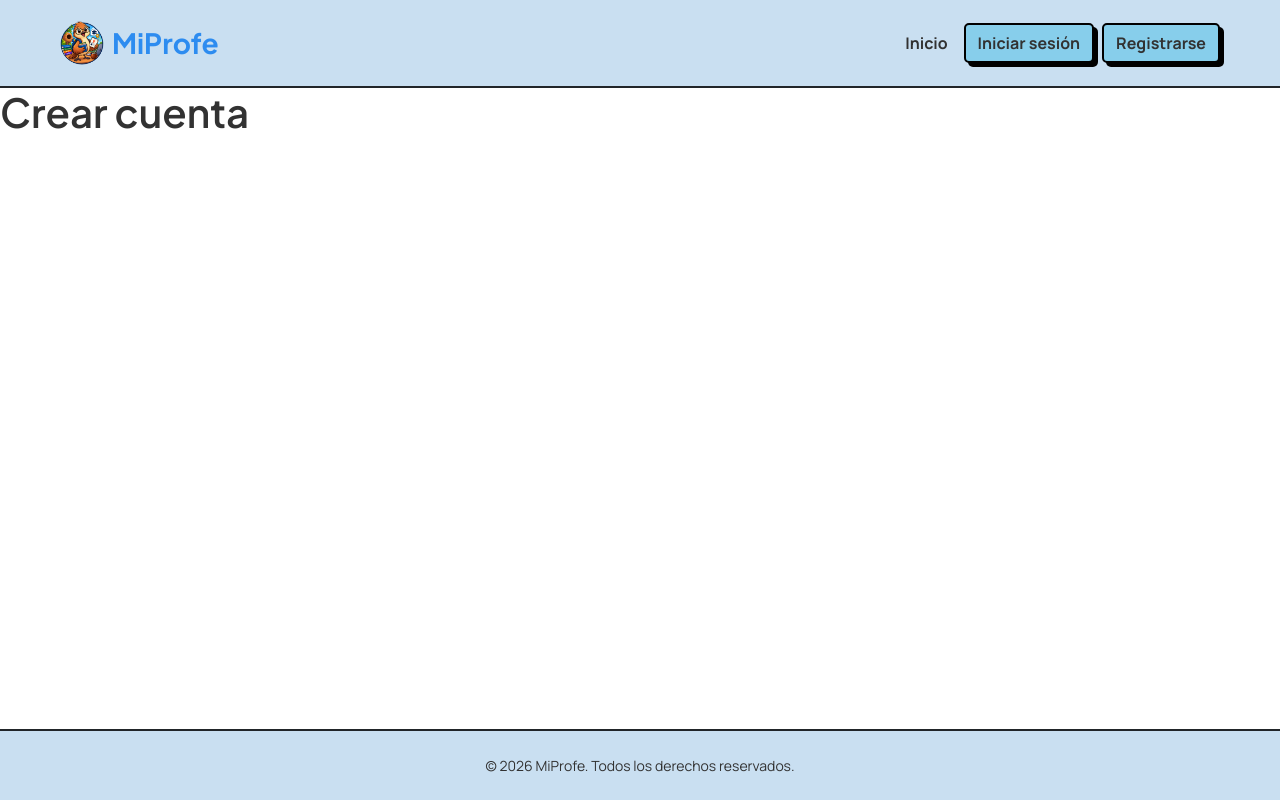
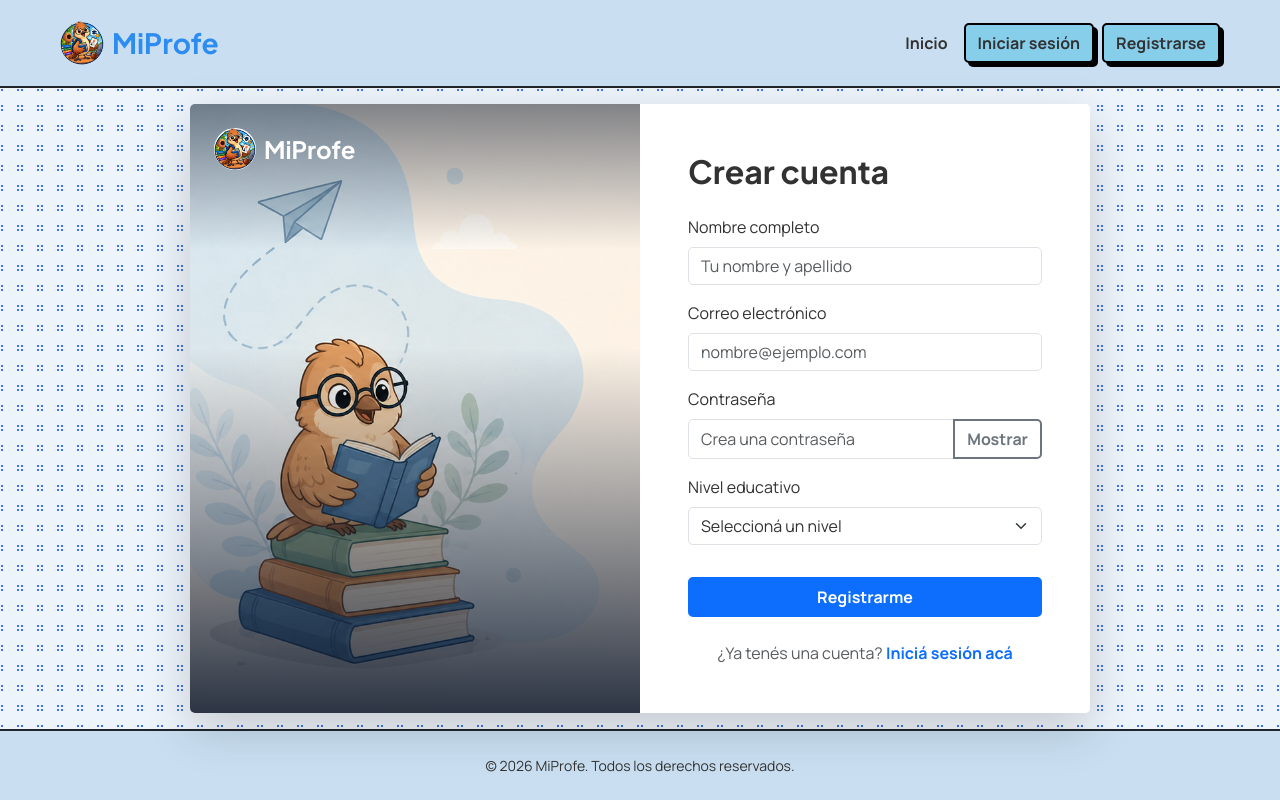
Before and after one commit to sofiaaltamiranda22/TP02-C9-TUP, a React (Vite) app in the folder MiProfe/: page /registro in a window 1280 px wide. Built offline with nearby package versions, Linux system fonts and the light colour scheme.

Commit message:
Armo Login y Registro y completo el SelectNivel

```diff
--- a/MiProfe/src/components/common/SelectNivel.jsx
+++ b/MiProfe/src/components/common/SelectNivel.jsx
@@ -1,6 +1,19 @@
-// Select de nivel educativo (Primario, Secundario, Universitario, Adultos): Registro, Publicar oferta y Editar perfil
-function SelectNivel() {
-  return <div>SelectNivel</div>
+import { Form } from 'react-bootstrap'
+
+const niveles = ['Primario', 'Secundario', 'Universitario', 'Adultos']
+
+function SelectNivel({ id, label }) {
+  return (
+    <Form.Group controlId={id}>
+      <Form.Label>{label}</Form.Label>
+      <Form.Select name={id}>
+        <option value="">Seleccioná un nivel</option>
+        {niveles.map((nivel) => (
+          <option key={nivel} value={nivel.toLowerCase()}>{nivel}</option>
+        ))}
+      </Form.Select>
+    </Form.Group>
+  )
 }
 
 export default SelectNivel
--- a/MiProfe/src/pages/principal/Login.jsx
+++ b/MiProfe/src/pages/principal/Login.jsx
@@ -1,9 +1,60 @@
-// Inicio de sesion
+import { Link } from 'react-router-dom'
+import PanelVisualAuth from '../../components/auth/PanelVisualAuth'
+import CampoPassword from '../../components/auth/CampoPassword'
+
 function Login() {
   return (
-    <section>
-      <h1>Iniciar sesión</h1>
-    </section>
+    <div className="mi-fondo-puntos flex-grow-1 d-flex justify-content-center align-items-center p-3">
+      <div className="card shadow-lg border-0 overflow-hidden" style={{ maxWidth: '900px', width: '100%' }}>
+        <div className="row g-0">
+
+          <PanelVisualAuth
+            titulo="¡Hola de nuevo!"
+            subtitulo="Ingresá para conectarte con tus profesores y clases."
+          />
+
+
+          <div className="col-md-6 p-4 p-md-5 bg-white">
+            <h2 className="fw-bold mb-4">Iniciar sesión</h2>
+
+            <form>
+              <div className="mb-3">
+                <label htmlFor="email" className="form-label">Correo electrónico</label>
+                <input
+                  type="email"
+                  className="form-control"
+                  id="email"
+                  placeholder="nombre@ejemplo.com"
+                  required
+                />
+              </div>
+
+              <div className="mb-3">
+                <CampoPassword
+                  id="password"
+                  label="Contraseña"
+                  placeholder="Ingresá tu contraseña"
+                />
+              </div>
+
+              <button type="submit" className="btn btn-primary w-100 mt-3">
+                Ingresar
+              </button>
+            </form>
+
+            <div className="text-center mt-4">
+              <p className="mb-0 text-muted">
+                ¿No tenés una cuenta?{' '}
+                <Link to="/registro" className="fw-bold text-decoration-none">
+                  Registrate acá
+                </Link>
+              </p>
+            </div>
+          </div>
+
+        </div>
+      </div>
+    </div>
   )
 }
 
--- a/MiProfe/src/pages/principal/Registro.jsx
+++ b/MiProfe/src/pages/principal/Registro.jsx
@@ -1,9 +1,75 @@
-// Registro de alumno o profesor
+import { Link } from 'react-router-dom'
+import PanelVisualAuth from '../../components/auth/PanelVisualAuth'
+import CampoPassword from '../../components/auth/CampoPassword'
+import SelectNivel from '../../components/common/SelectNivel'
+
 function Registro() {
   return (
-    <section>
-      <h1>Crear cuenta</h1>
-    </section>
+    <div className="mi-fondo-puntos flex-grow-1 d-flex justify-content-center align-items-center p-3">
+      <div className="card shadow-lg border-0 overflow-hidden" style={{ maxWidth: '900px', width: '100%' }}>
+        <div className="row g-0">
+
+          <PanelVisualAuth
+            titulo="¡Sumate a MiProfe!"
+            subtitulo="Creá tu cuenta para empezar a aprender o enseñar."
+          />
+
+          <div className="col-md-6 p-4 p-md-5 bg-white">
+            <h2 className="fw-bold mb-4">Crear cuenta</h2>
+
+            <form>
+              <div className="mb-3">
+                <label htmlFor="nombre" className="form-label">Nombre completo</label>
+                <input
+                  type="text"
+                  className="form-control"
+                  id="nombre"
+                  placeholder="Tu nombre y apellido"
+                  required
+                />
+              </div>
+
+              <div className="mb-3">
+                <label htmlFor="email" className="form-label">Correo electrónico</label>
+                <input
+                  type="email"
+                  className="form-control"
+                  id="email"
+                  placeholder="nombre@ejemplo.com"
+                  required
+                />
+              </div>
+
+              <div className="mb-3">
+                <CampoPassword
+                  id="password"
+                  label="Contraseña"
+                  placeholder="Crea una contraseña"
+                />
+              </div>
+
+              <div className="mb-3">
+                <SelectNivel id="nivel" label="Nivel educativo" />
+              </div>
+
+              <button type="submit" className="btn btn-primary w-100 mt-3">
+                Registrarme
+              </button>
+            </form>
+
+            <div className="text-center mt-4">
+              <p className="mb-0 text-muted">
+                ¿Ya tenés una cuenta?{' '}
+                <Link to="/login" className="fw-bold text-decoration-none">
+                  Iniciá sesión acá
+                </Link>
+              </p>
+            </div>
+          </div>
+
+        </div>
+      </div>
+    </div>
   )
 }
 
```
